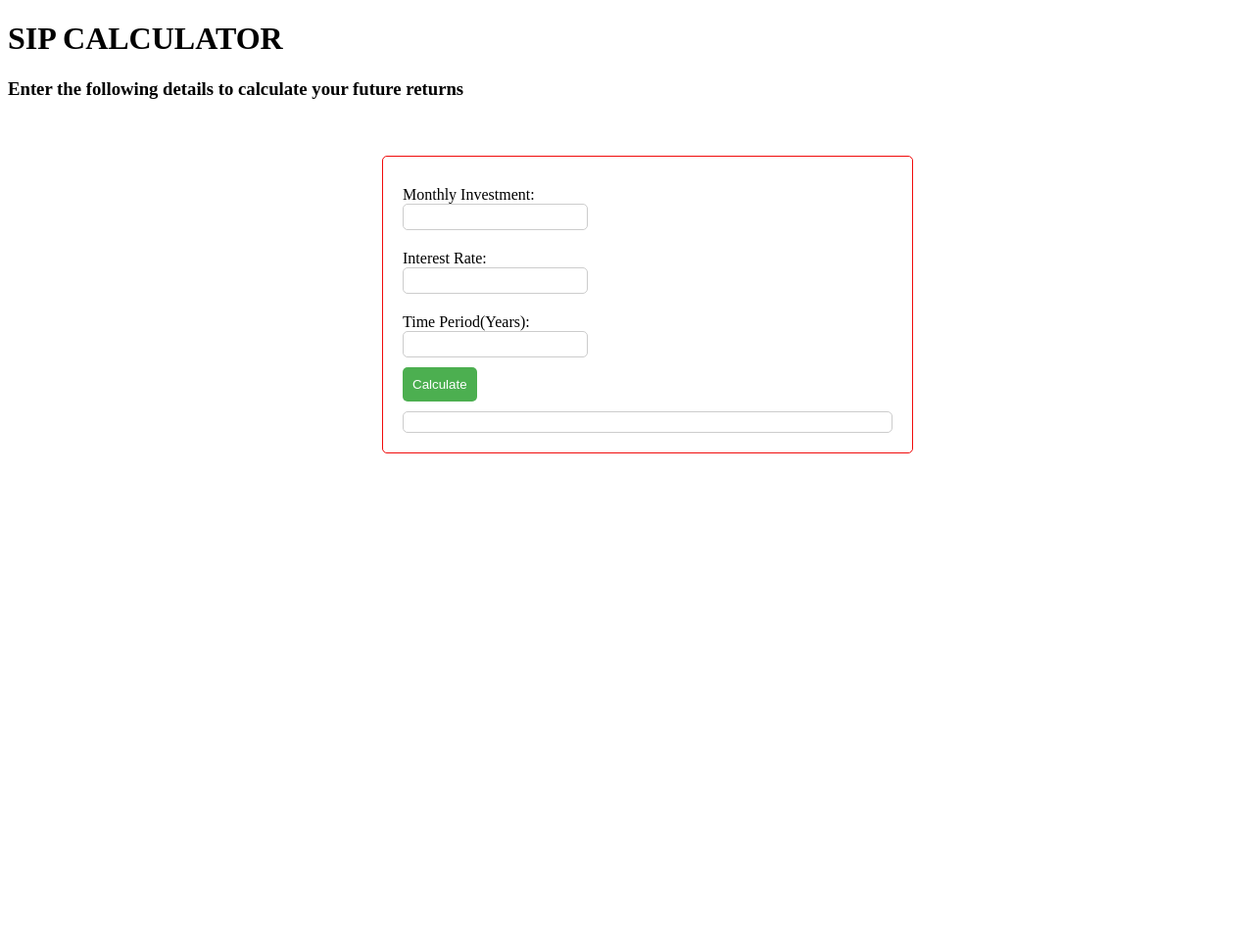
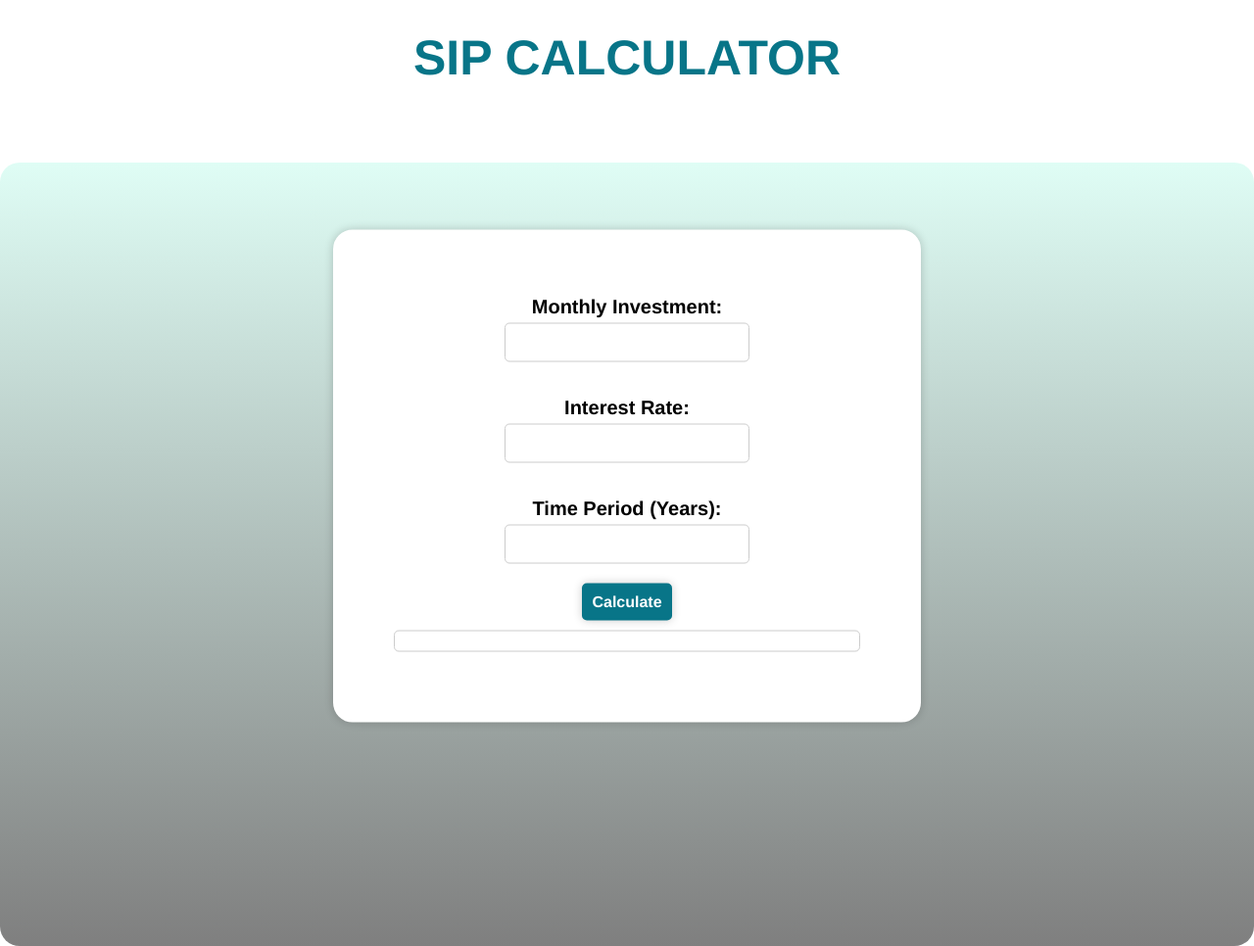
Before and after one commit to raheelhparekh/expense_tracker-SPESA-, a PHP site: page /sip_calc.html in a window 1280 px wide. Shown: the whole page at 98% size. Before the commit the page ends 463 px from the top, so only its background shows below. Run offline with PHP 8.4, Linux system fonts and the light colour scheme.

Commit message:
SIP calculator added

```diff
--- a/frontend/assets/css/sip_calc.css
+++ b/frontend/assets/css/sip_calc.css
@@ -1,41 +1,71 @@
+*{
+    margin: 0;
+    padding: 0;
+    box-sizing: border-box;
+    font-family: avenir,helvetica,sans-serif;
+    /* background-color: #dffdf5; */
+
+}
+
 .container {
-    width: 500px;
-    margin: 0 auto;
-    padding: 20px;
-    /* border: 1px solid #f10b0b; */
-    border-radius: 5px;
+    width: 100%;
+    height: 100vh;
+    background: linear-gradient(#dffdf5,rgba(0,0,0,0.5)), url();
     background-size: cover;
     background-position: center;
     position: relative;
     z-index: 1;
-    /* background-color: ; */
+    border-radius: 20px;
 }
 .form-box {
     width: 100%;
-    margin: 0 auto;
-    padding: 20px;
-    border: 1px solid #f10b0b;
-    border-radius: 5px;
+    max-width: 600px;
+    font-size: 20px;
+    position: relative;
+    top: 40%;
+    left: 50%;
+    transform: translate(-50%,-50%);
+    background: #fff;
+    padding: 50px 60px 70px;
+    text-align: center;
+    translate: translate(-50%,-50%);
+    border-radius: 20px;
+    border: 2px solid white;
+    box-shadow: 0 0 10px 0 rgba(0,0,0,0.2);
+
 }
 label {
     display: block;
     margin-top: 10px;
+    font-weight: bold;
+    padding: 5px;
+
 }
 
 input[type="number"] {
-    padding: 5px;
+    padding: 10px;
     border: 1px solid #ccc;
     border-radius: 5px;
-    margin-bottom: 10px;
+    margin-bottom: 20px;
+    width: 250px;
+    height: 40px;
+    font-size: 16px;
+
 }
 
 button {
     padding: 10px;
-    background-color: #4CAF50;
-    color: white;
+    /* background-color: #4CAF50; */
+    background-color: rgb(8, 117, 136);
     border: none;
     border-radius: 5px;
     cursor: pointer;
+    box-shadow: 0 0 10px 0 rgba(0,0,0,0.2);
+}
+
+h2{
+    font-size: 16px;
+    color: #fff;
 }
 
 #result {
@@ -43,6 +73,19 @@ button {
     padding: 10px;
     border: 1px solid #ccc;
     border-radius: 5px;
-    font-size: 16px;
+    font-size: 18px;
     font-weight: bold;
+    text-align: left;
+    padding: auto;
 }
+
+h1{
+    font-weight: bold;
+    text-align: center;
+    margin-bottom: 0px;
+    margin-top: 30px;
+    font-size: 50px;
+    margin-bottom: 60px;
+    color: rgb(8, 117, 136);
+    position: relative;
+}
--- a/frontend/sip_calc.html
+++ b/frontend/sip_calc.html
@@ -11,7 +11,7 @@
 
 <body>
     <h1>SIP CALCULATOR</h1>
-    <h3>Enter the following details to calculate your future returns</h3>
+    <!-- <h3>Enter the following details to calculate your future returns</h3> -->
     <br>
     <div class="container">
         <div class="form-box">
@@ -22,10 +22,10 @@
                 <label for="interest-rate">Interest Rate:</label>
                 <input type="number" id="interest-rate" name="interest-rate" required>
                 <br>
-                <label for="time-period">Time Period(Years):</label>
+                <label for="time-period">Time Period (Years):</label>
                 <input type="number" id="time-period" name="time-period" required>
                 <br>
-                <button type="button" onclick="calculateSip()">Calculate</button>
+                <button type="button" onclick="calculateSip()"><h2>Calculate</h2></button>
 
                 <div id="result"></div>
 
@@ -47,14 +47,15 @@
         let futureValue = 0;
         for (let i = 0; i < totalMonths; i++) {
             futureValue += monthlyInvestment + (futureValue * monthlyInterestRate);
+
         }
 
         const totalInvestment = monthlyInvestment * totalMonths;
         const totalReturns = futureValue - totalInvestment;
 
-        const result = `Total Investment: ${totalInvestment.toFixed(2)}<br>
-                        Total Returns: ${totalReturns.toFixed(2)}<br>
-                        Future Value: ${futureValue.toFixed(2)}`;
+        const result = `Total Investment: Rs.${totalInvestment.toFixed(2)}<br>
+                        Total Returns: Rs.${totalReturns.toFixed(2)}<br>
+                        Future Value: Rs.${futureValue.toFixed(2)}`;
 
         document.getElementById('result').innerHTML = result;
     }
```
